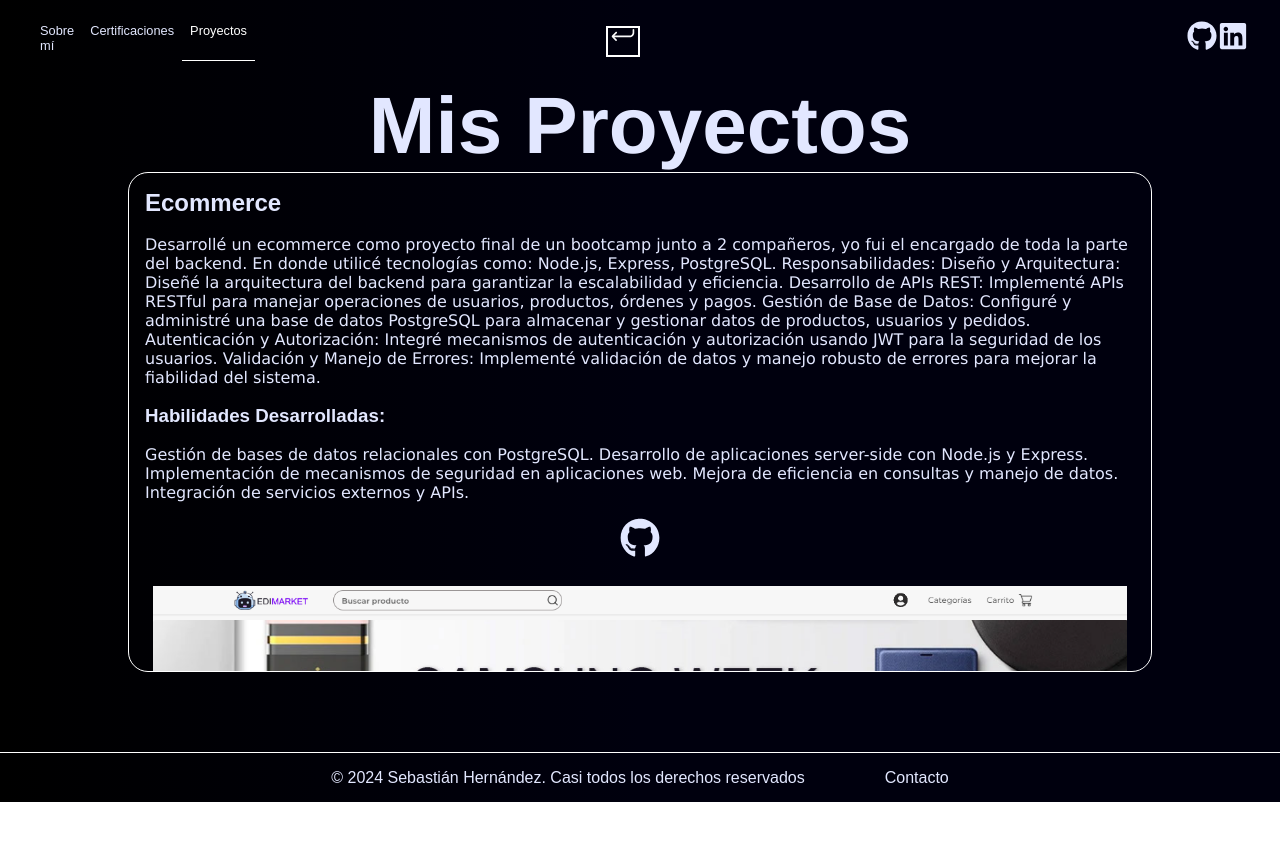
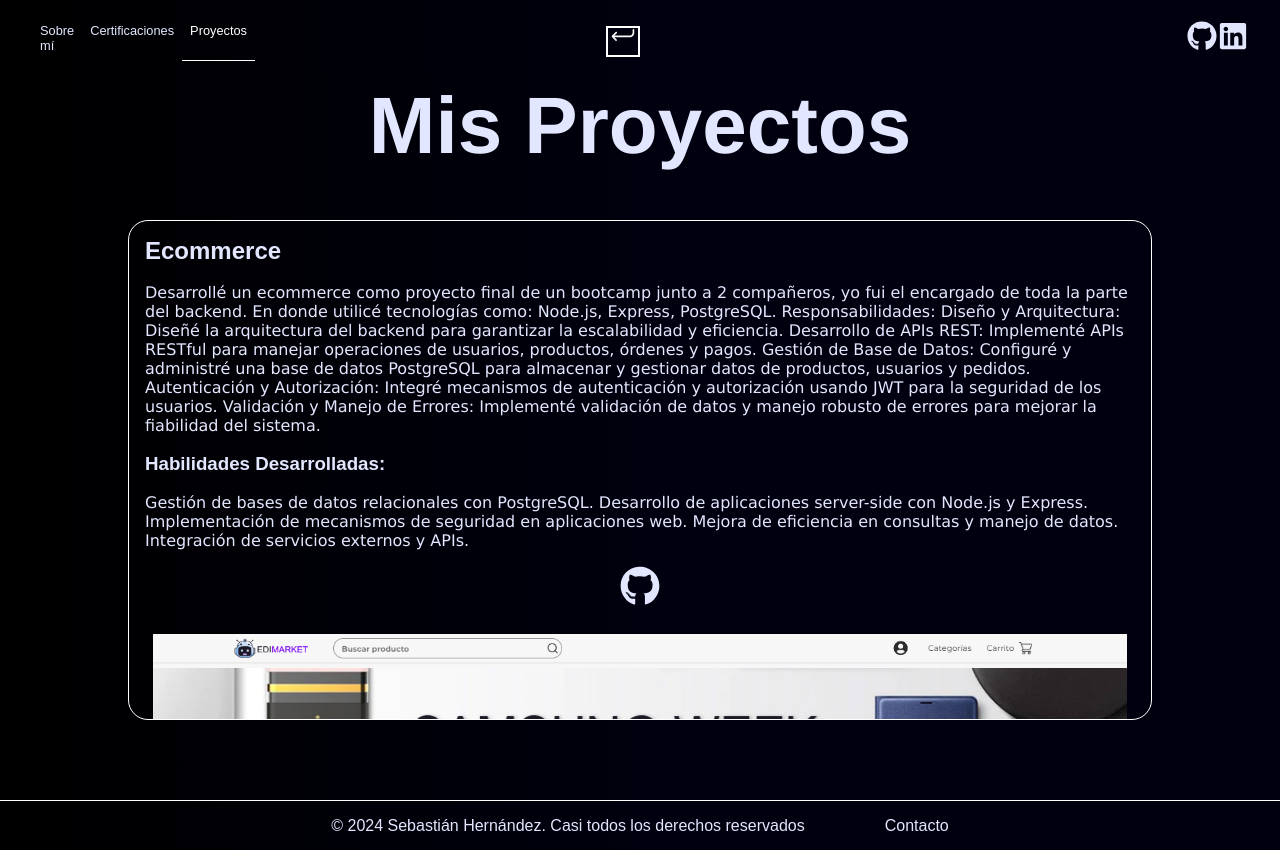
Before and after one commit to SebastianHernandez0/Portafolio, a React (Vite) app: page /projects in a window 1280 px wide. Before the commit the page ends 802 px from the top, so only its background shows below. Built offline with nearby package versions, Linux system fonts and the light colour scheme.

Commit message:
modificando padding en projects

```diff
--- a/src/pages/projects/projects.css
+++ b/src/pages/projects/projects.css
@@ -8,6 +8,7 @@
     font-family: 'Franklin Gothic Medium', 'Arial Narrow', Arial, sans-serif;
     text-align: center ;
     padding-top: 5rem;
+    padding-bottom: 3rem;
 }
 
 .proyectos{
```
